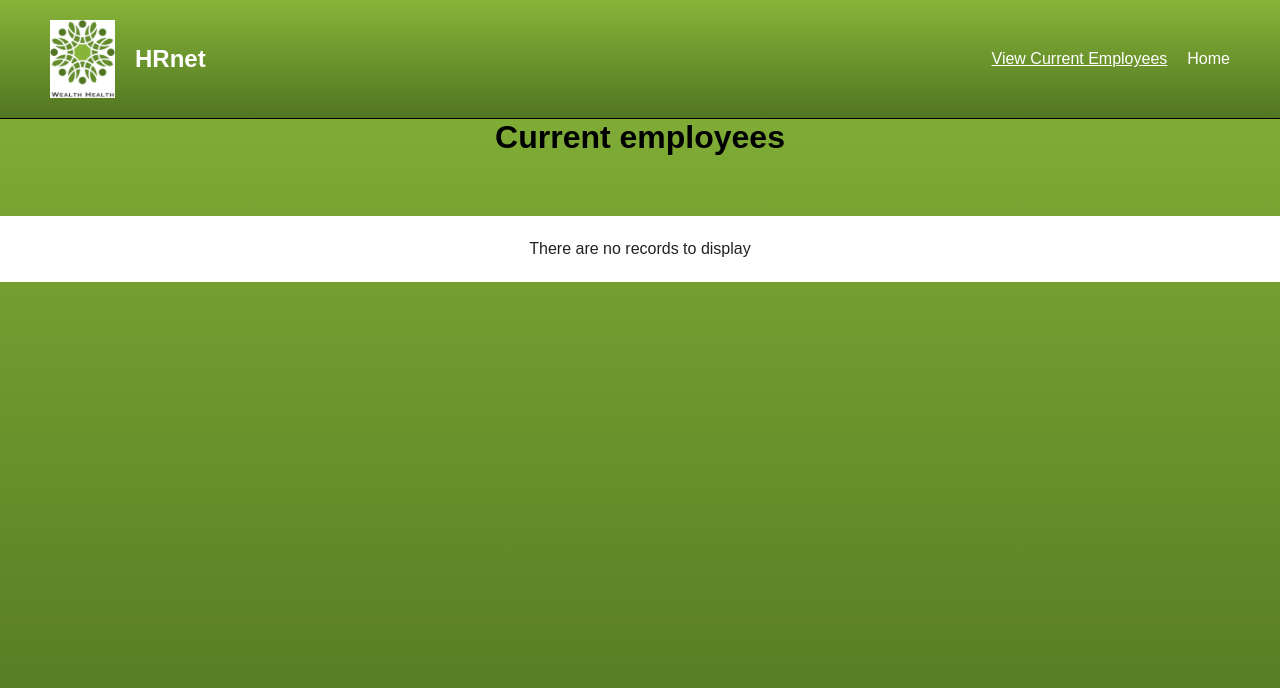
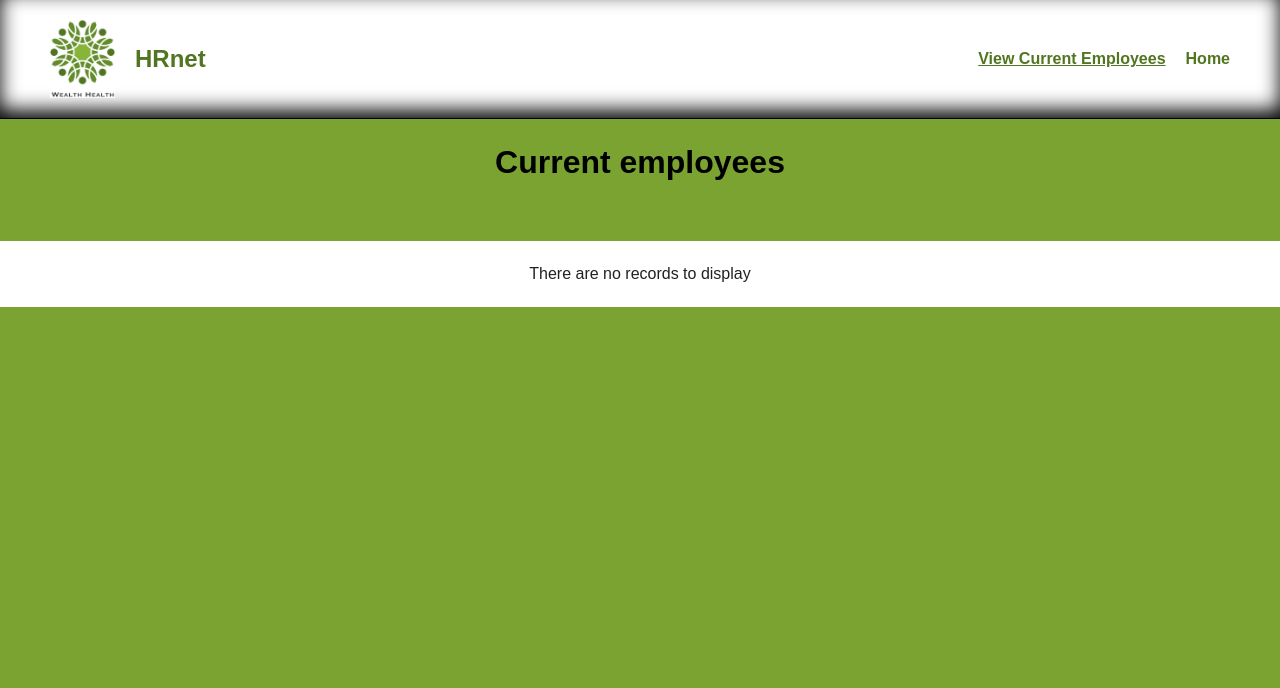
Before and after one commit to pierregaly33/HRnet, a React (Create React App) app: page /employeelist in a window 1280 px wide. Shown: the top 688 px of the page. Built offline with nearby package versions, Linux system fonts and the light colour scheme; a web font is replaced by a local one.

Commit message:
ajustement css

```diff
--- a/src/index.js
+++ b/src/index.js
@@ -5,6 +5,7 @@ import App from "./App";
 import reportWebVitals from "./reportWebVitals";
 import { Provider } from "react-redux";
 import Store from "./redux/store";
+import "modal-p14-galy-pierre/dist/index.css";
 
 const root = ReactDOM.createRoot(document.getElementById("root"));
 root.render(
--- a/src/pages/employeeList.js
+++ b/src/pages/employeeList.js
@@ -6,7 +6,6 @@ import { useDispatch } from "react-redux";
 import { deleteEmployee } from "../redux/employeeSlice";
 import { useSelector } from "react-redux";
 import { ConfirmationModal } from "modal-p14-galy-pierre";
-import "modal-p14-galy-pierre/dist/index.css";
 // import { ExampleComponent } from "component-test";
 // import "component-test/dist/index.css";
 
@@ -40,7 +39,7 @@ function EmployeeList() {
                 />
             )}
             <div id="employee-div" className="container">
-                <h1>Current employees</h1>
+                <h1 className="current-employees">Current employees</h1>
                 <Table columns={columns} data={getEmployees} modalDelete={handleOpen} />
             </div>
         </>
--- a/src/styles/components/header.scss
+++ b/src/styles/components/header.scss
@@ -1,7 +1,8 @@
 header {
     padding: 20px 50px;
-    background: linear-gradient(to top, $main-color, #87B539);
+    background: white;
     border-bottom: 1px solid;
+    box-shadow: inset 0px -8px 20px;
     nav {
         display: flex;
         align-items: center;
@@ -11,8 +12,10 @@ header {
             align-items: center;
             justify-content: center;
             color: white;
-            gap: 20px
-            ;
+            gap: 20px;
+            h1 {
+                color: #517520;
+            }
             .logo {
                 width: 65px;
             }
@@ -22,7 +25,8 @@ header {
             display: flex;
             a {
                 text-decoration: none;
-                color: white;
+                color: #517520;
+                font-weight: bold;
             }
             .active {
                 text-decoration: underline;
--- a/src/styles/settings.scss
+++ b/src/styles/settings.scss
@@ -10,7 +10,7 @@ body {
     background-color: $secondary-color;
     display: flex;
     flex-direction: column;
-    background: linear-gradient(to top, $main-color, #87B539);
+    background: #7AA332;
     height: 100vh;
 }
 
@@ -78,6 +78,9 @@ select {
     align-items: center;
     justify-content: center;
     gap: 60px;
+    .current-employees {
+        margin-top: 25px;
+    }
 }
 
 .information-employee {
@@ -89,7 +92,7 @@ select {
     width: 41%;
     border: 2px solid $main-color;
     position: relative;
-    background: linear-gradient(to bottom, $main-color, #87B539);
+    background: #7AA332;
     padding: 0 20px;
 
     legend {
```
